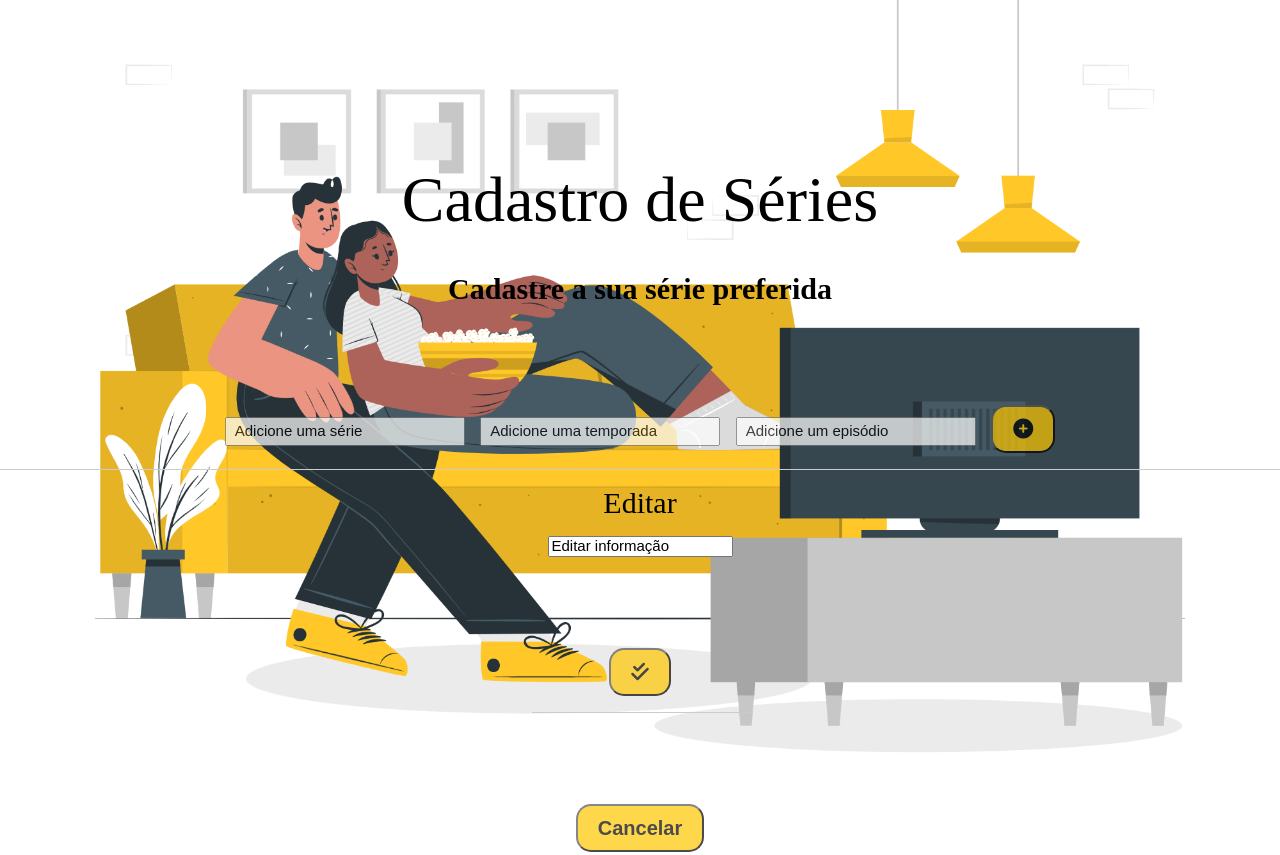
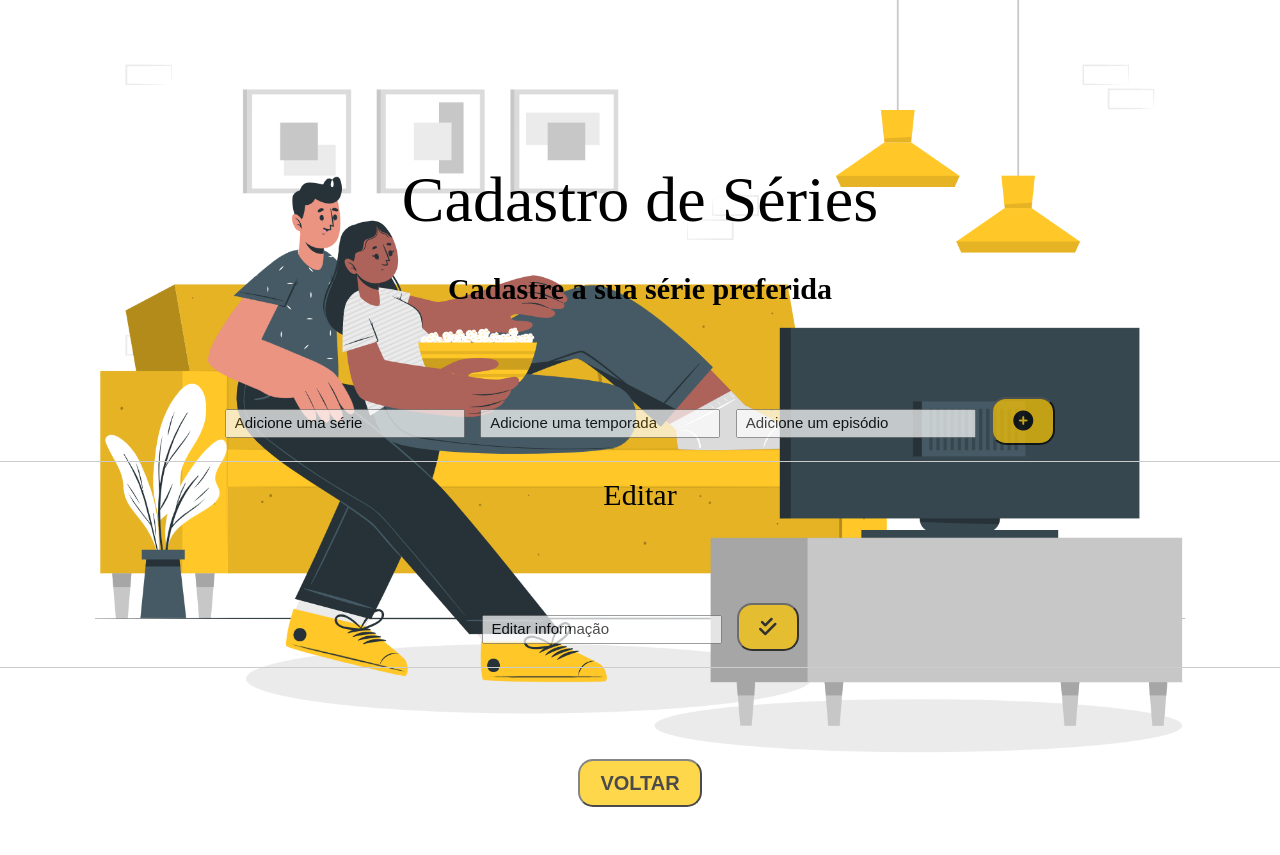
Before and after one commit to Robertto-Oliveira/gerenciador-de-series, a plain HTML site: page index2.html in a window 1280 px wide. Shown: the top 855 px of the page. After the commit the page ends 807 px from the top, so only its background shows below. Drawn offline with Linux system fonts and the light colour scheme; a web font is replaced by a local one.

Commit message:
update edit-form

```diff
--- a/index2.html
+++ b/index2.html
@@ -38,15 +38,16 @@
             </div>
         </form>
 
-        <form id="edit-cad" class="">
-            <p>Editar</p>
-            <div class="edit-form">
+        <form id="edit-cad">
+
+            <div id="edit-form">
+                <p>Editar</p>
                 <input type="text" id="edit-input" placeholder="Editar informação">
-                <button type="submit">
+                <button id="edit-btn" type="submit">
                     <i class="fa-solid fa-check-double"></i>
                 </button>
             </div>
-            <button type="button" id="cancel-edit-btn">Cancelar</button>
+            <!--<button type="button" id="cancel-edit-btn">Cancelar</button> -->
         </form>
         <!--
         <div id="toolbar">
--- a/style2.css
+++ b/style2.css
@@ -35,7 +35,6 @@ h1 {
 }
 
 #cad_form p {
-  margin-bottom: 0.5rem;
   font-weight: bold;
   color:black;
 }
@@ -46,9 +45,9 @@ h1 {
   font-family: 'Alkatra', 'cursive';
   font-size: 30px;
   padding: 1rem;
-  border-bottom: 1px solid #CCC;
   display: flex;
   flex-direction: column;
+  border-bottom: 1px solid #CCC;
 }
 
 #cad_input {
@@ -59,22 +58,23 @@ h1 {
   width: 15rem;
 }
 
-#edit-cad,
-.edit-form {
+#edit-form {
   align-items: center;
   font-family: 'Alkatra', 'cursive';
   font-size: 30px;
   padding: 1rem;
   border-bottom: 1px solid #CCC;
-  display: flex;
-  flex-direction: column;
 }
-.edit-input {
+#edit-form p {
+  margin-bottom: 0,5rem;
+}
+
+#edit-form input {
   padding: 0.3rem 0.5rem;
-  opacity: 0.7;
   line-height: 10px;
   margin-right: 0.5rem;
   width: 15rem;
+  opacity: 0.7;
 }
 
 button {
```
